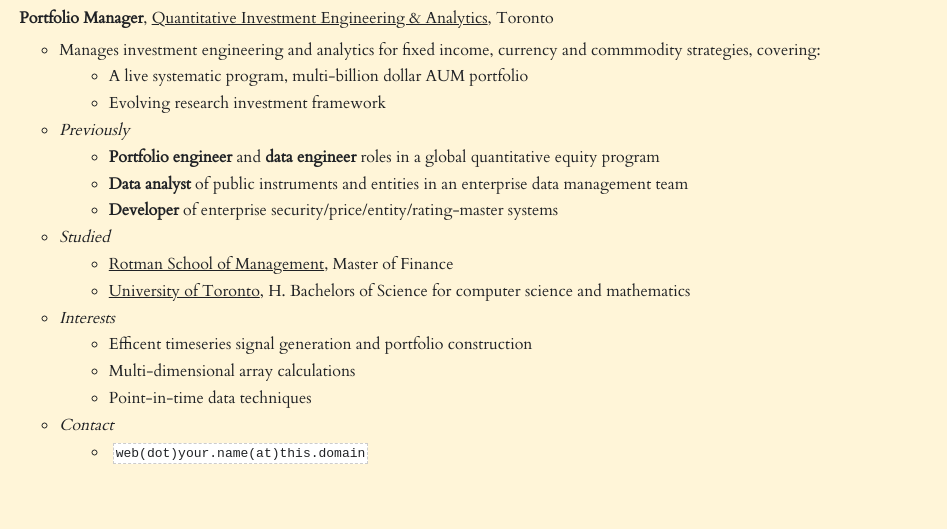
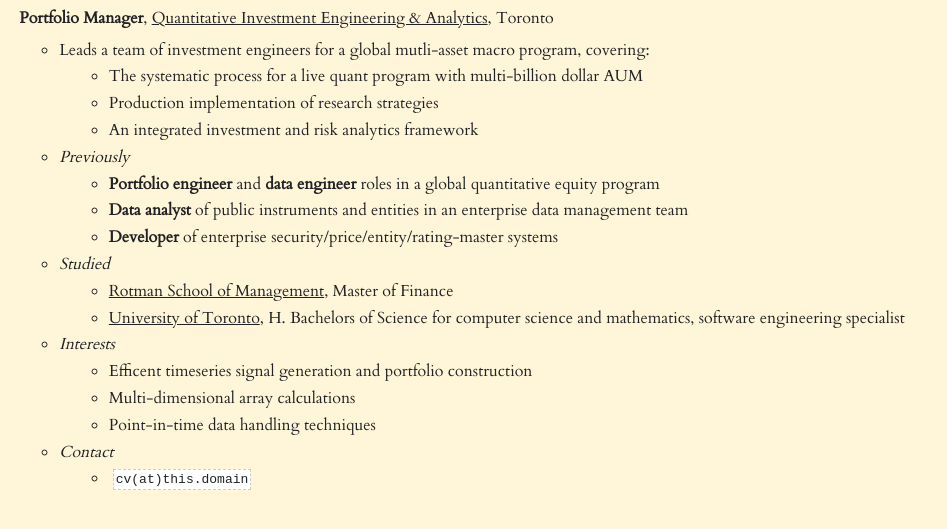
Before and after one commit to tchan09/tchan09.github.io, a plain HTML site: page index.html in a window 1280 px wide. Shown: the part 61-590 px from the top of the page, without its empty margins (0-947 px from the left). Drawn offline with Linux system fonts and the light colour scheme.

Commit message:
Enh: update role

```diff
--- a/index.html
+++ b/index.html
@@ -15,10 +15,11 @@
 
 			<ul>
 				<li>
-					Manages investment engineering and analytics for fixed income, currency and commmodity strategies, covering:
+					Leads a team of investment engineers for a global mutli-asset macro program, covering:
 					<ul>
-						<li>A live systematic program, multi-billion dollar AUM portfolio</li>
-						<li>Evolving research investment framework</li>
+						<li>The systematic process for a live quant program with multi-billion dollar AUM</li>
+						<li>Production implementation of research strategies</li>
+						<li>An integrated investment and risk analytics framework</li>
 					</ul>
 				</li>
 
@@ -35,7 +36,11 @@
 					<em>Studied</em>
 					<ul>
 						<li><u>Rotman School of Management</u>, Master of Finance</li>
-						<li><u>University of Toronto</u>, H. Bachelors of Science for computer science and mathematics</li>
+						<li>
+						    <u>University of Toronto</u>,
+						    H. Bachelors of Science for computer science and mathematics,
+						    software engineering specialist
+						</li>
 					</ul>
 				</li>
 
@@ -44,7 +49,7 @@
 					<ul>
 						<li>Efficent timeseries signal generation and portfolio construction</li>
 						<li>Multi-dimensional array calculations</li>
-						<li>Point-in-time data techniques</li>
+						<li>Point-in-time data handling techniques</li>
 					</ul>
 				</li>
 
@@ -52,7 +57,7 @@
 				<li>
 					<em>Contact</em>
 					<ul>
-						<li><code>web(dot)your.name(at)this.domain</code></li>
+						<li><code>cv(at)this.domain</code></li>
 					</ul>
 				</li>
 			</ul>
```
